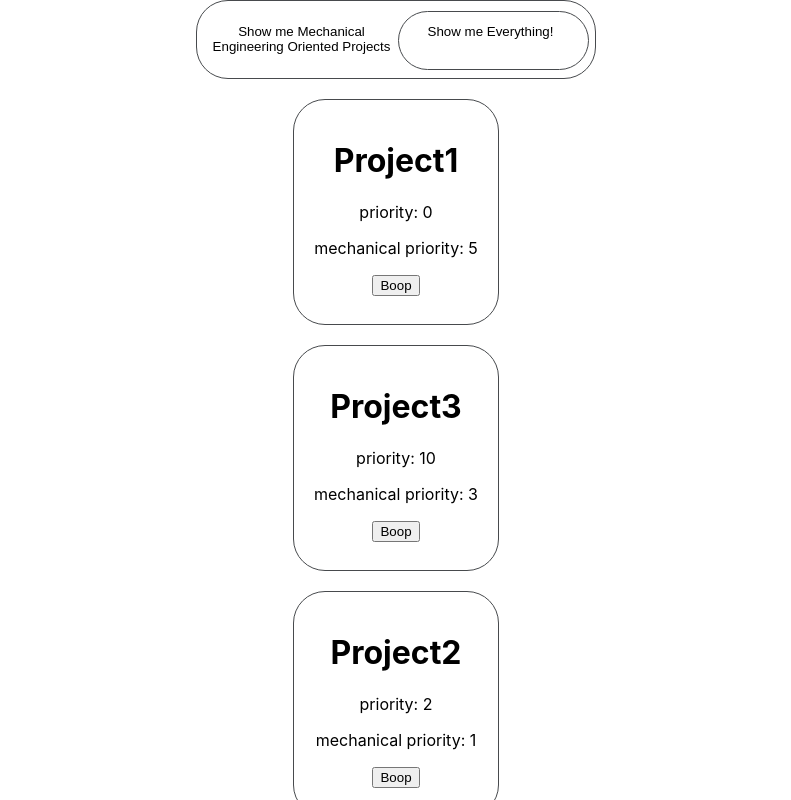
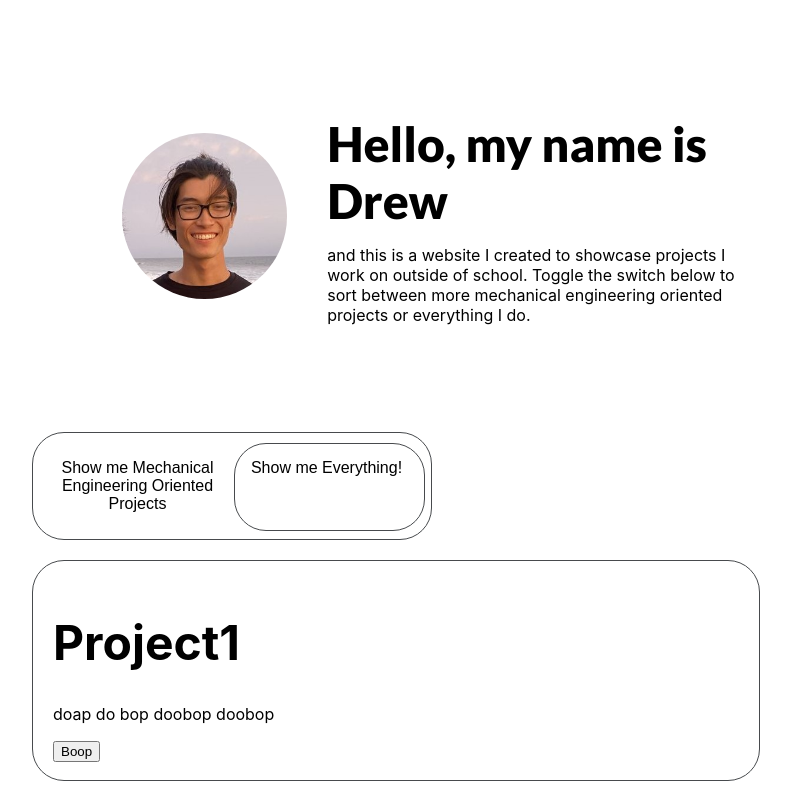
Before and after one commit to Gautier404/ProjectPortfolio, a React (Create React App) app: page / in a window 1280 px wide. Shown: the top 800 px of the page, without its empty margins (244-1035 px from the left). Built offline with nearby package versions, Linux system fonts and the light colour scheme.

Commit message:
Added header component

```diff
--- a/public/index.html
+++ b/public/index.html
@@ -24,7 +24,11 @@
       work correctly both with client-side routing and a non-root public URL.
       Learn how to configure a non-root public URL by running `npm run build`.
     -->
-    <title>React App</title>
+    <title>Drew's Website</title>
+
+    <link rel="preconnect" href="https://fonts.googleapis.com">
+    <link rel="preconnect" href="https://fonts.gstatic.com" crossorigin>
+    <link href="https://fonts.googleapis.com/css2?family=Lato:wght@900&display=swap" rel="stylesheet">
   </head>
   <body>
     <noscript>You need to enable JavaScript to run this app.</noscript>
--- a/src/App.css
+++ b/src/App.css
@@ -7,21 +7,77 @@
   --border: 1px solid #474a4d;
   --border-radius: 2rem;
   --speed: 500ms;
+  --page-width: 60%;
 }
 
+p {
+  font-size: 1rem;
+}
+
+h1 {
+  font-size: 3rem;
+}
+
+h2 {
+  font-size:2rem;
+}
+/* Container */
 .App {
-  display: flex;
-  text-align: center;
-  flex-direction: column;
-  align-items: center;
+  display: grid;
+  grid-template-columns: 1fr 3fr 1fr;
 }
 
 .AppContent{
-  text-align: center;
-  width: 60%;
   display: flex;
   flex-direction: column;
-  align-items: center;
+  align-items: flex-start;
+  grid-column:2/3;
+}
+
+@media only screen and (max-width: 600px) {
+  .AppContent {
+    grid-column:1/4;
+  }
+}
+
+/* Header */
+.Header {
+  aspect-ratio:16/9;
+  width: 100%;
+  display: flex;
+  flex-direction: row;
+  align-items: stretch;
+}
+.HeaderLeft {
+  flex: 2;
+  display:flex;
+  flex-direction: column;
+  justify-content: center;
+  align-items: flex-end;
+
+
+}
+.HeaderImage {
+  aspect-ratio: 1/1;
+  width:60%;
+  border-radius: 300px;
+}
+
+.HeaderRight {
+  flex: 3;
+  text-align: left;
+  padding-left: 40px;
+  padding-right: 40px;
+  display:flex;
+  flex-direction: column;
+  justify-content: center;
+}
+
+.HeaderTitle {
+  font-size: 48px;
+  margin-block-end: 0em;
+  margin-block-start:.5em;
+  font-family: 'Lato', sans-serif;
 }
 /* Switch */
 .Switch {
@@ -35,6 +91,7 @@
   background-color: white;
   border-radius: var(--border-radius);
   border: var(--border);
+  margin-left:20px;
 }
 
 .SwitchChild1 {
@@ -62,7 +119,11 @@
 }
 
 /* Cards */
-.card {
+.CardStack {
+  width: 100%;
+}
+
+.Card {
   transition: all var(--speed) ease;
   background-color: none;
   overflow: hidden;
--- a/src/App.js
+++ b/src/App.js
@@ -3,6 +3,7 @@ import './App.css';
 import React, { useState, useRef, useEffect } from 'react';
 import {CardStack} from './Components/CardStack'
 import {Switch} from './Components/Switch'
+import {Header} from './Components/Header'
 //import the header card
 
 
@@ -11,6 +12,7 @@ function App() {
   return (
     <div className="App">
       <div className="AppContent">
+        <Header/>
         <Switch status = {status} setStatus = {setStatus}></Switch>
         <CardStack status = {status}></CardStack>
         <img src={texture} alt="React Logo" />
--- a/src/Components/CardStack.js
+++ b/src/Components/CardStack.js
@@ -25,7 +25,7 @@ export function CardStack(props){
       mPriorityList.forEach((item)=>{ HTMLCards.push(<Card cardIndex = {item} key = {cards[item].title} expanded = {expanded} setter = {setExpanded}/>)});
     }
     return (
-      <FlipMove>
+      <FlipMove className = "CardStack">
         {
           props.status ?
           priorityList.map((item)=>{return <div key = {cards[item].title}><Card cardIndex = {item}  expanded = {expanded} setter = {setExpanded}/></div>}) :
@@ -50,19 +50,18 @@ function Card(props){
 
     console.log(test)
     return(
-      <div style = {{height:cardHeight, transition: "height var(--speed) ease"}}  className ="card">
+      <div style = {{height:cardHeight, transition: "height var(--speed) ease"}}  className ="Card">
       <CSSTransition
         in={props.expanded[props.cardIndex]}
         timeout={0}
-        classNames="card"
+        classNames="Card"
         onEnter={calcHeight}
         onExit={calcHeight}
       >
       <div>
           <h1>{card.title}</h1>
-          <p>priority: {card.priority}</p>
-          <p>mechanical priority: {card.mPriority}</p>
-          <p>{props.expanded[props.cardIndex] && card.gitHub}</p>
+          <p>{card.summary}</p>
+          {props.expanded[props.cardIndex] && card.content}
           <button
             onClick={() => {
               let newExpanded = [...props.expanded];
--- /dev/null
+++ b/src/Components/Header.js
@@ -0,0 +1,19 @@
+import React from 'react';
+import face from '../Assets/Me.jpg'
+export function Header(props) {
+    return (
+        <div className = "Header">
+            <div className = "HeaderLeft">
+                <img className = "HeaderImage" src ={face}></img>
+            </div>
+            <div className = "HeaderRight">
+                <p className = "HeaderTitle">
+                    Hello, my name is Drew
+                </p>
+                <p>
+                    and this is a website I created to showcase projects I work on outside of school. Toggle the switch below to sort between more mechanical engineering oriented projects or everything I do.
+                </p>
+            </div>
+        </div>
+    )
+}
--- a/src/Components/ProjectInfo.js
+++ b/src/Components/ProjectInfo.js
@@ -4,17 +4,44 @@ export let cards = [
         title: "Project1",
         mPriority: 5,
         gitHub: "link",
+        summary:"doap do bop doobop doobop",
+        content:
+            <div>
+                <h2>This is Header one</h2>
+                <p>Lorem ipsum dolor sit amet, consectetur adipiscing elit. Mauris bibendum vel nunc nec mollis. Fusce tincidunt tempor nisi, nec porta lectus tempus ut. Donec blandit magna a nulla tristique, a rutrum lorem dapibus. Etiam enim lacus, ullamcorper id lorem sit amet, consequat consectetur urna. Cras semper tortor leo, vitae mollis eros egestas eget. Pellentesque volutpat, ligula vulputate ullamcorper aliquet, tortor ante pharetra enim, quis ullamcorper dui nunc ultrices quam. Etiam arcu felis, interdum vitae commodo ac, condimentum ut dui. Integer eget magna nisi. Pellentesque habitant morbi tristique senectus et netus et malesuada fames ac turpis egestas. Ut suscipit at nisi ac faucibus.</p>
+                <p>Sed non ornare eros. Praesent nec nisi luctus enim mattis commodo. Etiam et ipsum sapien. Aliquam suscipit et ex eget auctor. Morbi sollicitudin erat ut laoreet dictum. Mauris quis elit gravida, tincidunt tellus a, elementum velit. Nullam vel sem in arcu porta consequat. Aenean sit amet bibendum felis.</p>
+                <h2>This is Header two</h2>
+                <p>In sed vestibulum risus, placerat interdum sapien. Fusce lobortis tempor metus sed pretium. Nulla sodales feugiat ipsum, vitae laoreet tortor rhoncus id. Sed ac metus ornare, auctor dolor id, dictum magna. Proin id urna et nisi pharetra dignissim nec et erat. Integer volutpat, nisl at commodo fringilla, mi magna vestibulum odio, nec consectetur massa ex non leo. Maecenas eget auctor sapien. Aenean venenatis iaculis faucibus. Orci varius natoque penatibus et magnis dis parturient montes, nascetur ridiculus mus. Duis efficitur at sem vel efficitur. Praesent ipsum urna, dapibus eget vestibulum a, rhoncus ut sem. Mauris malesuada arcu non libero porta ultrices. Phasellus lacus enim, fermentum molestie felis in, pretium interdum ipsum. Aliquam egestas felis quis diam laoreet tempor. Ut a malesuada dolor. Quisque semper euismod ligula quis ullamcorper.</p>
+            </div>
     },
     {
         priority: 2,
         title:"Project2",
         mPriority: 1,
         gitHub:"asdf",
+        summary:"doap do bop doobop doobop",
+        content:
+            <div>
+                <h2>This is Header one</h2>
+                <p>Lorem ipsum dolor sit amet, consectetur adipiscing elit. Mauris bibendum vel nunc nec mollis. Fusce tincidunt tempor nisi, nec porta lectus tempus ut. Donec blandit magna a nulla tristique, a rutrum lorem dapibus. Etiam enim lacus, ullamcorper id lorem sit amet, consequat consectetur urna. Cras semper tortor leo, vitae mollis eros egestas eget. Pellentesque volutpat, ligula vulputate ullamcorper aliquet, tortor ante pharetra enim, quis ullamcorper dui nunc ultrices quam. Etiam arcu felis, interdum vitae commodo ac, condimentum ut dui. Integer eget magna nisi. Pellentesque habitant morbi tristique senectus et netus et malesuada fames ac turpis egestas. Ut suscipit at nisi ac faucibus.</p>
+                <p>Sed non ornare eros. Praesent nec nisi luctus enim mattis commodo. Etiam et ipsum sapien. Aliquam suscipit et ex eget auctor. Morbi sollicitudin erat ut laoreet dictum. Mauris quis elit gravida, tincidunt tellus a, elementum velit. Nullam vel sem in arcu porta consequat. Aenean sit amet bibendum felis.</p>
+                <h2>This is Header two</h2>
+                <p>In sed vestibulum risus, placerat interdum sapien. Fusce lobortis tempor metus sed pretium. Nulla sodales feugiat ipsum, vitae laoreet tortor rhoncus id. Sed ac metus ornare, auctor dolor id, dictum magna. Proin id urna et nisi pharetra dignissim nec et erat. Integer volutpat, nisl at commodo fringilla, mi magna vestibulum odio, nec consectetur massa ex non leo. Maecenas eget auctor sapien. Aenean venenatis iaculis faucibus. Orci varius natoque penatibus et magnis dis parturient montes, nascetur ridiculus mus. Duis efficitur at sem vel efficitur. Praesent ipsum urna, dapibus eget vestibulum a, rhoncus ut sem. Mauris malesuada arcu non libero porta ultrices. Phasellus lacus enim, fermentum molestie felis in, pretium interdum ipsum. Aliquam egestas felis quis diam laoreet tempor. Ut a malesuada dolor. Quisque semper euismod ligula quis ullamcorper.</p>
+            </div>,
     },
     {
         priority: 10,
         title:"Project3",
         mPriority: 3,
         gitHub:"asdfasdf",
+        summary:"doap do bop doobop doobop",
+        content:
+            <div>
+                <h2>This is Header one</h2>
+                <p>Lorem ipsum dolor sit amet, consectetur adipiscing elit. Mauris bibendum vel nunc nec mollis. Fusce tincidunt tempor nisi, nec porta lectus tempus ut. Donec blandit magna a nulla tristique, a rutrum lorem dapibus. Etiam enim lacus, ullamcorper id lorem sit amet, consequat consectetur urna. Cras semper tortor leo, vitae mollis eros egestas eget. Pellentesque volutpat, ligula vulputate ullamcorper aliquet, tortor ante pharetra enim, quis ullamcorper dui nunc ultrices quam. Etiam arcu felis, interdum vitae commodo ac, condimentum ut dui. Integer eget magna nisi. Pellentesque habitant morbi tristique senectus et netus et malesuada fames ac turpis egestas. Ut suscipit at nisi ac faucibus.</p>
+                <p>Sed non ornare eros. Praesent nec nisi luctus enim mattis commodo. Etiam et ipsum sapien. Aliquam suscipit et ex eget auctor. Morbi sollicitudin erat ut laoreet dictum. Mauris quis elit gravida, tincidunt tellus a, elementum velit. Nullam vel sem in arcu porta consequat. Aenean sit amet bibendum felis.</p>
+                <h2>This is Header two</h2>
+                <p>In sed vestibulum risus, placerat interdum sapien. Fusce lobortis tempor metus sed pretium. Nulla sodales feugiat ipsum, vitae laoreet tortor rhoncus id. Sed ac metus ornare, auctor dolor id, dictum magna. Proin id urna et nisi pharetra dignissim nec et erat. Integer volutpat, nisl at commodo fringilla, mi magna vestibulum odio, nec consectetur massa ex non leo. Maecenas eget auctor sapien. Aenean venenatis iaculis faucibus. Orci varius natoque penatibus et magnis dis parturient montes, nascetur ridiculus mus. Duis efficitur at sem vel efficitur. Praesent ipsum urna, dapibus eget vestibulum a, rhoncus ut sem. Mauris malesuada arcu non libero porta ultrices. Phasellus lacus enim, fermentum molestie felis in, pretium interdum ipsum. Aliquam egestas felis quis diam laoreet tempor. Ut a malesuada dolor. Quisque semper euismod ligula quis ullamcorper.</p>
+            </div>
     },
 ]
--- a/src/Components/Switch.js
+++ b/src/Components/Switch.js
@@ -1,13 +1,6 @@
 import React from 'react';
 
 export function Switch(props) {
-    var pdding = "#100000";
-    if (props.status){
-        pdding = "#000000"
-    } else {
-        pdding = "#000010"
-    }
-
     return(
             <button className = "Switch" onClick={() => props.setStatus(!props.status)}>
                 <p className = "SwitchChild1">Show me Mechanical Engineering Oriented Projects</p>
```
Also changed, not shown: src/Assets/Me.jpg (added), 1 other file (tests, documents, lock files or other folders).
